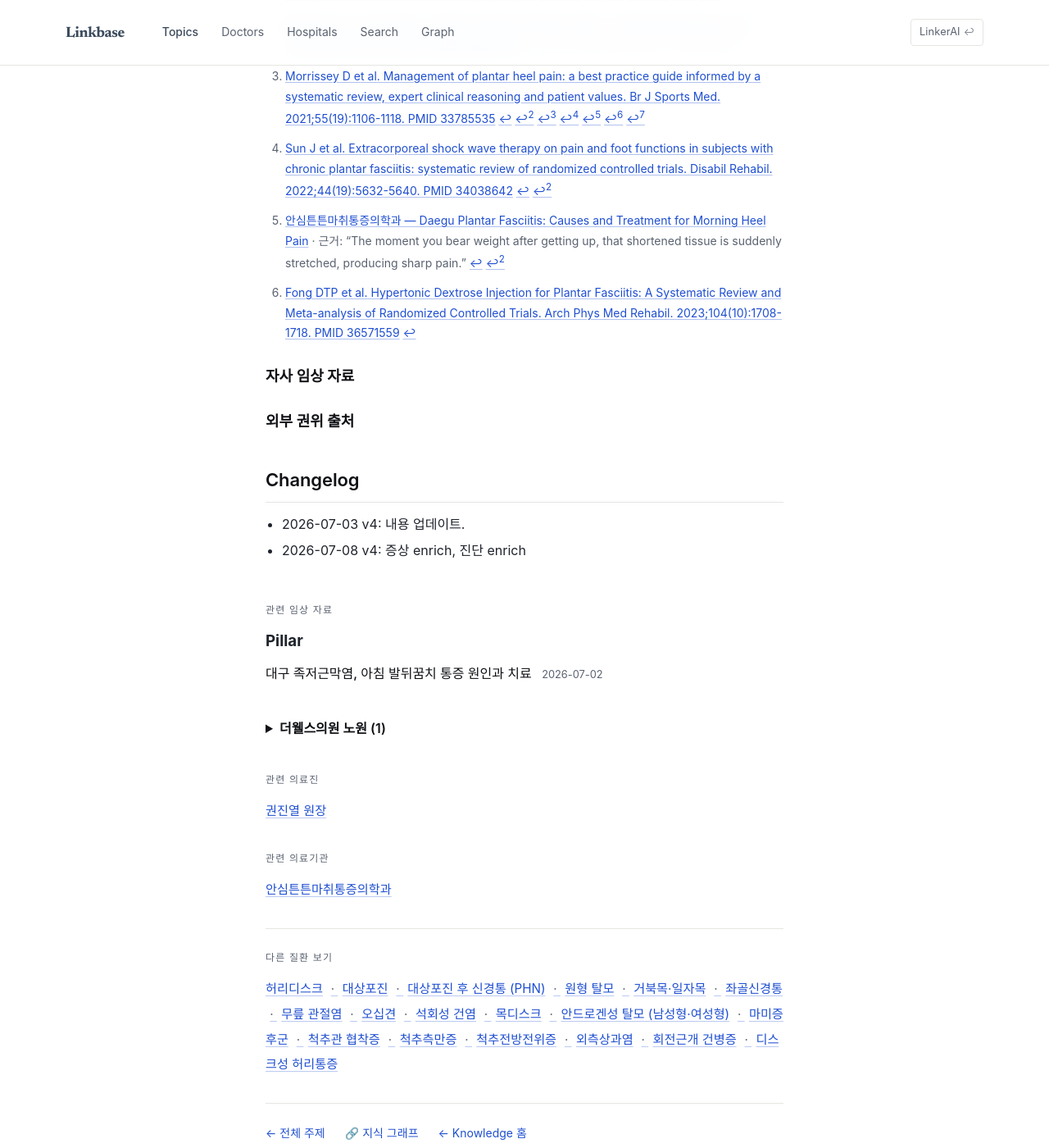
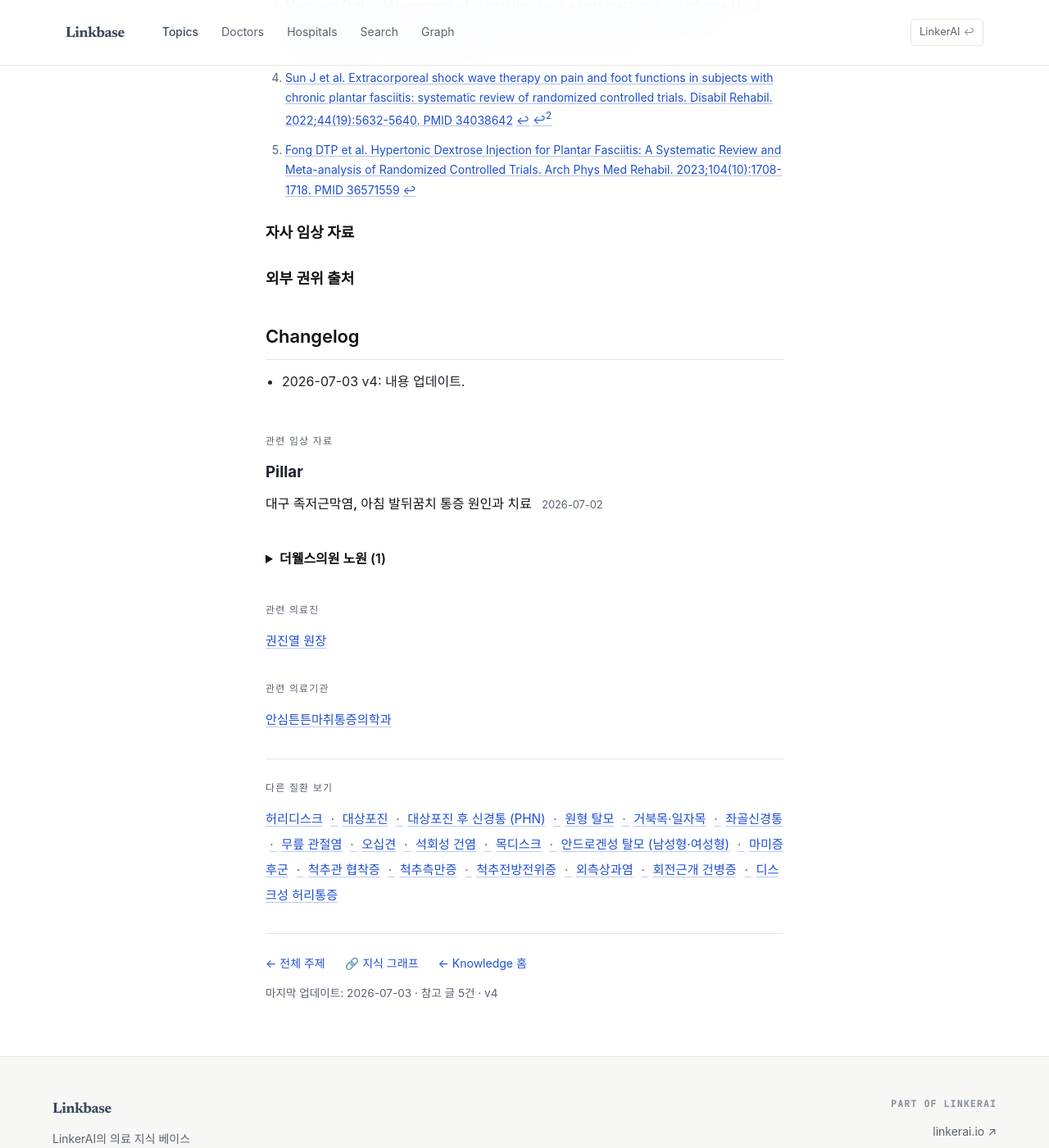
Before and after one commit to feelharmony/linkare-medical-knowledge, a Jekyll site: the page built from conditions/plantar-fasciitis.md, in a window 1280 px wide and 1400 px high, scrolled down 2910 px. Shown: the whole window at 82% size. Built offline with Jekyll 4.4.1, drawn with Linux system fonts in a browser that asks for light colours; some web fonts are replaced; some of the changed text lies outside the part shown.

Commit message:
revert: plantar-fasciitis 영문 오승인 원복 (커밋 1d116d68 되돌림 — en 미러가 한글 entity 오염)

```diff
--- a/conditions/plantar-fasciitis.md
+++ b/conditions/plantar-fasciitis.md
@@ -13,21 +13,16 @@
   - plantar fasciitis
   - plantar fasciopathy
   - plantar heel pain
-last_reviewed: '2026-07-08'
+last_reviewed: '2026-07-03'
 next_review: '2026-10-03'
 locked: true
 quality_status: verified
 verified_by: 문헌 및 내부 정합성 검토
-source_count: 6
+source_count: 5
 source_count_external: 5
 source_count_clinic_pillar: 0
 clinic_footnote_ids: []
-external_footnote_ids:
-  - 1
-  - 2
-  - 3
-  - 4
-  - 5
+external_footnote_ids: [1, 2, 3, 4, 5]
 version: 4
 ---
 ## 정의
@@ -45,14 +40,10 @@
 
 저림·타는 듯한 통증이 주증상이면 Baxter nerve entrapment나 족근관증후군 같은 신경성 통증을 감별해야 합니다 [^1]. 뒤꿈치 중앙이 딱딱한 바닥에서 멍든 듯 아프면 지방패드 통증 가능성이 있고, 운동량 증가 후 뼈가 깊게 아프거나 종골 압박 통증이 있으면 피로골절을 고려합니다 [^1][^3].
 
-발바닥 근막염의 재발을 예방하기 위해서는 아침에 일어나기 전 스트레칭을 통해 근막을 미리 늘려주는 것이 중요합니다[^6].
-
 ## 진단
 진단은 대부분 병력과 신체진찰로 가능합니다 [^1][^2]. 아침 첫발 통증, 오래 앉았다 일어날 때 통증, 발뒤꿈치 아래 안쪽 압통, 발목 dorsiflexion 제한, 종아리-아킬레스 긴장, 보행 패턴을 확인합니다. Windlass test나 족저근막 스트레칭 시 통증 유발도 참고할 수 있습니다 [^2].
 
 전형적인 경우 영상검사가 필수는 아니지만, 통증이 오래 지속되거나 비전형적이면 초음파·X-ray·MRI를 선택합니다 [^1][^2]. 초음파는 족저근막 비후, 저에코 변화, 부분 파열, 주변 연부조직 상태를 확인하고, [초음파 유도 주사](/treatments/ultrasound-guided-injection/) 표적을 정하는 데 도움이 됩니다. X-ray의 heel spur는 통증 원인이라기보다 동반 소견일 수 있으므로, “뼈가 자라서 무조건 아프다”로 단순화하지 않는 편이 안전합니다.
-
-초음파 검사는 족저근막의 섬유 조직 변화를 확인하고, 치료 표적을 정하는 데 유용합니다[^6].
 
 ## 치료
 기본 치료는 부하 조절, 신발·깔창 조정, 종아리와 족저근막 스트레칭, 발 intrinsic muscle 강화, 테이핑, 단기 NSAIDs, 야간 보조기, 물리치료입니다 [^2][^3]. 2021 BJSM best practice guide는 education, stretching, taping, individualized exercise 등 환자 중심의 단계적 보존 치료를 강조합니다 [^3].
@@ -70,13 +61,8 @@
 
 ---
 
----
-
 ## Citations
 ### 자사 임상 자료
-<!-- LINKARE:CLINIC-CITATIONS (자동관리·편집금지) -->
-[^6]: [안심튼튼마취통증의학과 — Daegu Plantar Fasciitis: Causes and Treatment for Morning Heel Pain](https://ansimpainfree.kr/en/blog/daegu-plantar-fasciitis-causes-and-treatment-for-m) · 근거: "The moment you bear weight after getting up, that shortened tissue is suddenly stretched, producing sharp pain."
-<!-- /LINKARE:CLINIC-CITATIONS -->
 
 ### 외부 권위 출처
 [^1]: [Tu P, Bytomski JR. Heel Pain: Diagnosis and Management. Am Fam Physician. 2018;97(2):86-93. PMID 29365222](https://pubmed.ncbi.nlm.nih.gov/29365222/)
@@ -87,4 +73,3 @@
 
 ## Changelog
 - 2026-07-03 v4: 내용 업데이트.
-- 2026-07-08 v4: 증상 enrich, 진단 enrich
```
Also changed, not shown: other parts of conditions/plantar-fasciitis.md (+1 -1 lines).
